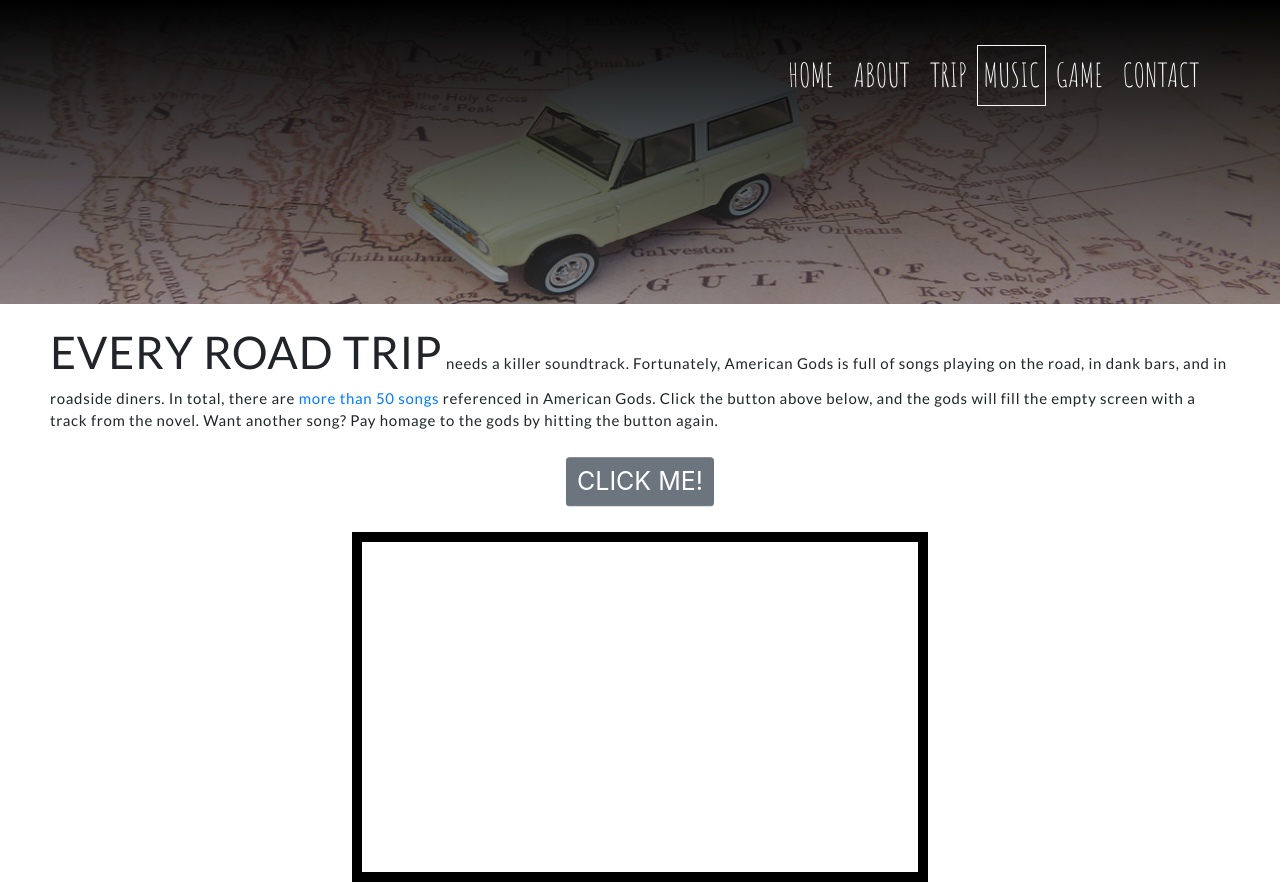
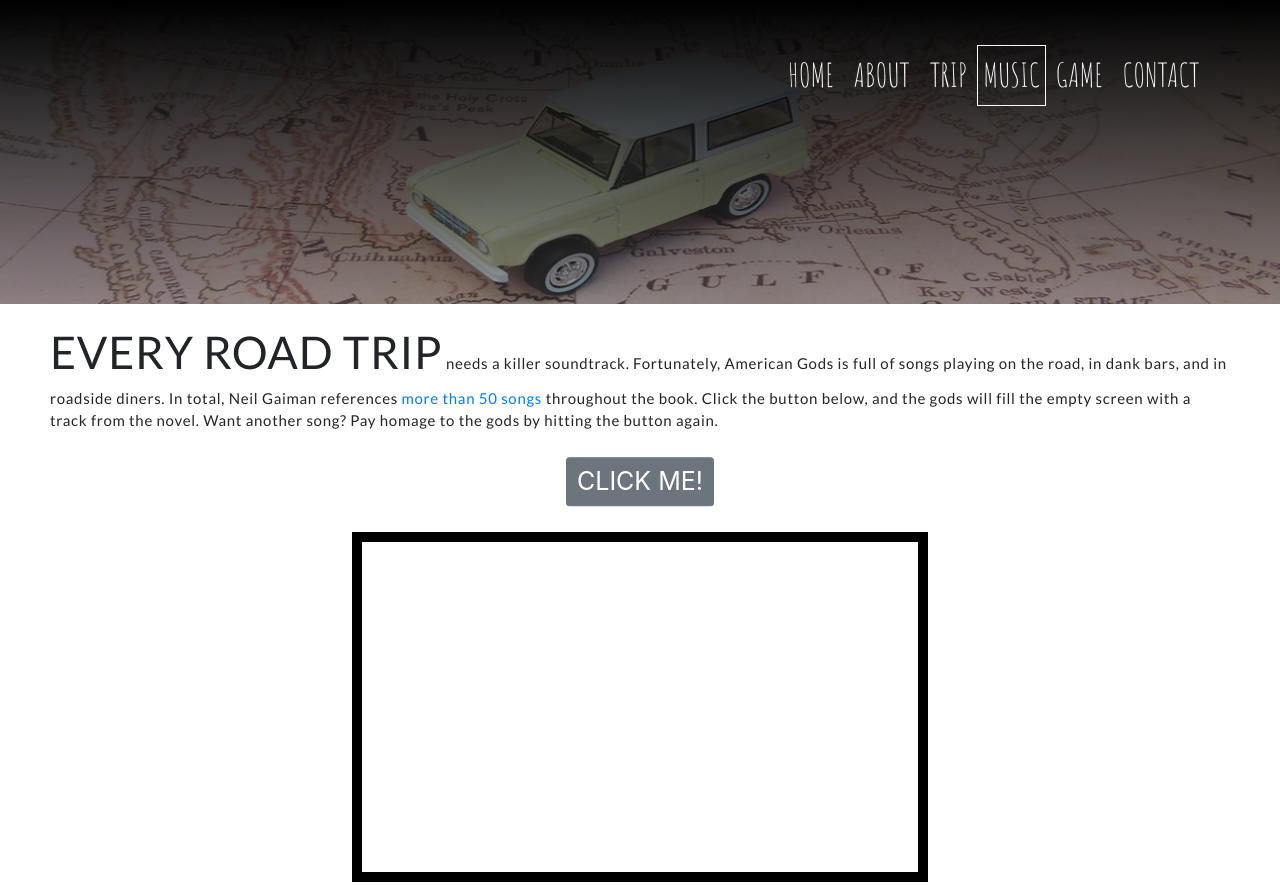
Before and after one commit to Code-Institute-Submissions/RossClarkScotland-Milestone2, a plain HTML site: page music.html in a window 1280 px wide. Shown: the top 885 px of the page. Drawn offline with nearby package versions, Linux system fonts and the light colour scheme.

Commit message:
Fixed Music page typos

```diff
--- a/music.html
+++ b/music.html
@@ -27,9 +27,8 @@
     <div>
         <p class="about-text"><span id="page-intro">Every road trip</span> needs a killer soundtrack.
         Fortunately, American Gods is full of songs playing on the road, in dank bars, and in roadside
-        diners. In total,
-        there are <a href="https://www.tor.com/2017/04/27/every-song-mentioned-in-neil-gaimans-american-gods-plus-a-few-bonus-tracks/" target="_blank">more than 50 songs</a>
-        referenced in American Gods. Click the button above below, and the gods will fill the empty screen with a track from
+        diners. In total, Neil Gaiman references <a href="https://www.tor.com/2017/04/27/every-song-mentioned-in-neil-gaimans-american-gods-plus-a-few-bonus-tracks/" target="_blank">more than 50 songs</a>
+        throughout the book. Click the button below, and the gods will fill the empty screen with a track from
         the novel. Want another song? Pay homage to the gods by hitting the button again.</p>
     </div>
     <div class="button-container">
```
